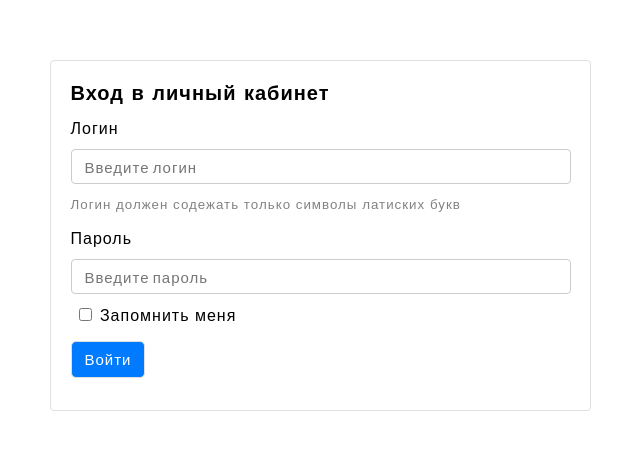
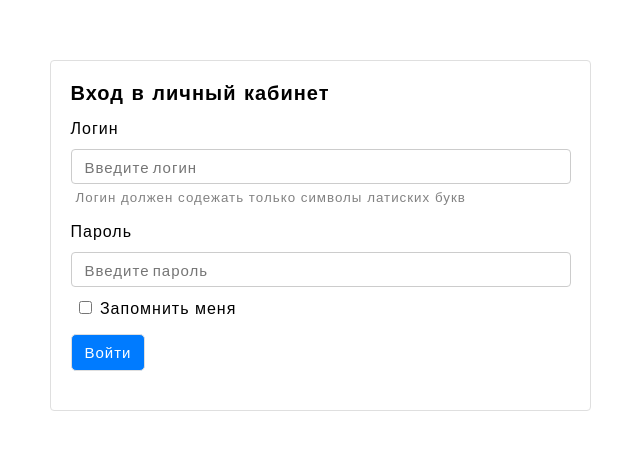
Before and after one commit to MayaDevel/first-markup-project, a plain HTML site: page index.html in a window 1280 px wide. Shown: the part 224-674 px from the top of the page, without its empty margins (320-960 px from the left). Drawn offline with Linux system fonts and the light colour scheme; a web font is replaced by a local one.

Commit message:
Доработки

```diff
--- a/index.html
+++ b/index.html
@@ -7,31 +7,31 @@
 </head>
 <body>
 
-    <div class="form"><br>
+    <form class="form"><br>
         <strong class="form__cabinet">Вход в личный кабинет</strong><p>
         <span>Логин</span>
-        <form class="form__placeholder">
+        <div class="form__placeholder">
             <p>
                 <input class="form__placeholder-input" name="login" placeholder="Введите логин">
             </p>
-        </form>
-        <small class="form__logout">Логин должен содежать только символы латиских букв</small><p>
+            <small class="form__logout">Логин должен содежать только символы латиских букв</small><p>
+        </div>
         <p>Пароль</p>
-        <form class="form__placeholder">
+        <div class="form__placeholder">
             <p>
                 <input class="form__placeholder-input" name="pass" type="password" placeholder="Введите пароль"><p>
-        </form>
-        <form class="form__box">
+        </div>
+        <div class="form__box">
                 <input class="form__box-check" type="checkbox" name="answer" value="a3">
                 <span>Запомнить меня</span>
             </p>
-        </form>
-        <form>
+        </div>
+        <div>
             <p>
                 <input class="form__button" type="submit" value="Войти">
             </p>
-        </form>
-    </div>
+        </div>
+    </form>
 
 </body>
 </html>
--- a/style.css
+++ b/style.css
@@ -38,7 +38,6 @@
     color: #FFFFFF;
     font-family: 'wf_SegoeUILight', sans-serif;
     font-size: 15px;
-    /*font-weight: bold;*/
     letter-spacing: 1px;
     padding: 9px 13px 9px 13px;
 }
@@ -51,6 +50,10 @@
 .form__placeholder {
     padding-left: 5px;
 }
+.form__placeholder > p {
+    margin-bottom: 9px;
+    padding-left: -10px; /*хочу здеся убрать*/
+}
 .form__placeholder-input {
     border: 1px solid #CCC;
     border-radius: 4px;
@@ -58,7 +61,7 @@
     font-size: 15px;
     letter-spacing: 1px;
     margin: -5px;
-    /*padding: 10px 0 10px 14px*/
+    /*padding: 10px 0 10px 14px*/ /*почему не работает одна строка для падингтонов??*/
     padding-bottom: 7px;
     padding-left: 13px;
     padding-top: 9px;
```
